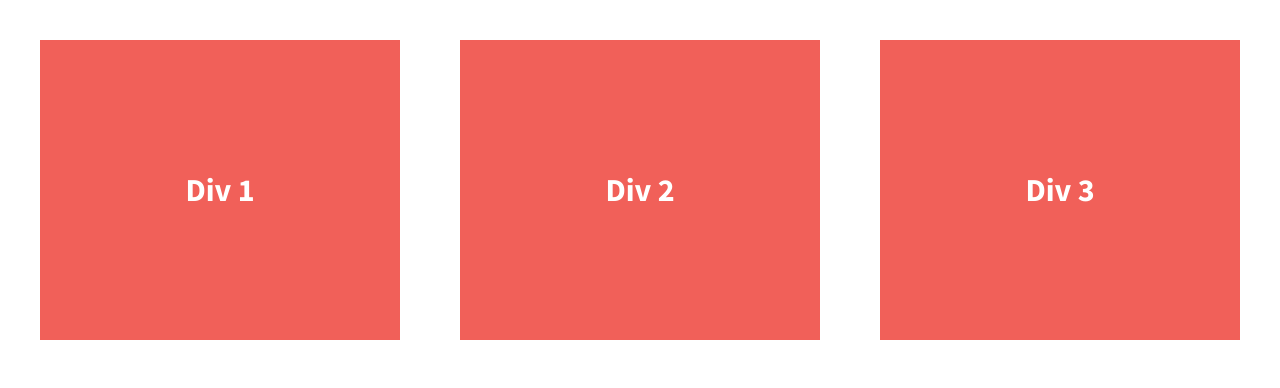
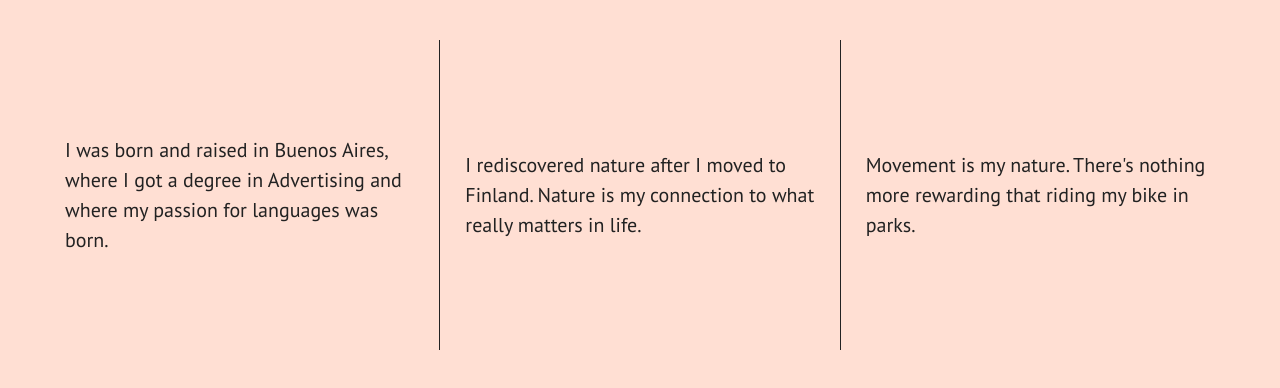
Before and after one commit to v79val/divs-flexbox, a plain HTML site: page index.html in a window 1280 px wide. Drawn offline with nearby package versions, Linux system fonts and the light colour scheme.

Commit message:
changes to color and font

```diff
--- a/css/main.css
+++ b/css/main.css
@@ -97,12 +97,12 @@ textarea {
 
 
 html {
-  background-color: #fff;
+  background-color: #FFDFD3;
   height: 100%;
 }
 
 body {
-  font-family: 'Source Sans Pro', sans-serif;
+  font-family: 'PT Sans', sans-serif;
   padding: 2em;
   font-size: 1.25em;
   height: 100%;
@@ -110,25 +110,28 @@ body {
 
 .wrapper {
   /*add display:flex and set justify-content to space-between*/
-  font-weight: 700;
+  font-weight: 400;
   display: flex;
   justify-content: space-between;
 }
 
 .div-1, .div-2, .div-3 {
   /*give the divs a width of 30%, add display:flex, set justify-content and align-items to center*/
-  color: #fff;
+  color: #222;
   line-height: 1.5em;
-  font-size: 1.6em;
-  background-color: #f16059;
+  font-size: 1em;
+  background-color: #FFDFD3;
   height: 300px;
   display:flex;
   width: 30%;
   justify-content: center;
   align-items: center;
+  padding: 5px 25px;
 }
 
-
+.div-1, .div-2 {
+  border-right: 0.5px solid #222;
+}
 
 
 /* ==========================================================================
--- a/index.html
+++ b/index.html
@@ -13,7 +13,7 @@
         <link rel="stylesheet" href="css/normalize.css">
         <link rel="stylesheet" href="css/main.css">
         <script src="js/vendor/modernizr-2.8.3.min.js"></script>
-        <link href='http://fonts.googleapis.com/css?family=Lora:700' rel='stylesheet' type='text/css'>
+        <link href="https://fonts.googleapis.com/css?family=PT+Sans:400,400i,700,700i&display=swap" rel="stylesheet">
         <link href='http://fonts.googleapis.com/css?family=Source+Sans+Pro:400,700' rel='stylesheet' type='text/css'>
     </head>
     <body>
@@ -23,13 +23,13 @@
 
         <section class="wrapper">
             <div class="div-1">
-                Div 1
+                I was born and raised in Buenos Aires, where I got a degree in Advertising and where my passion for languages was born.
             </div>
             <div class="div-2">
-                Div 2
+                I rediscovered nature after I moved to Finland. Nature is my connection to what really matters in life.
             </div>
             <div class="div-3">
-                Div 3
+                Movement is my nature. There's nothing more rewarding that riding my bike in parks.
             </div>
         </section>
 
```
